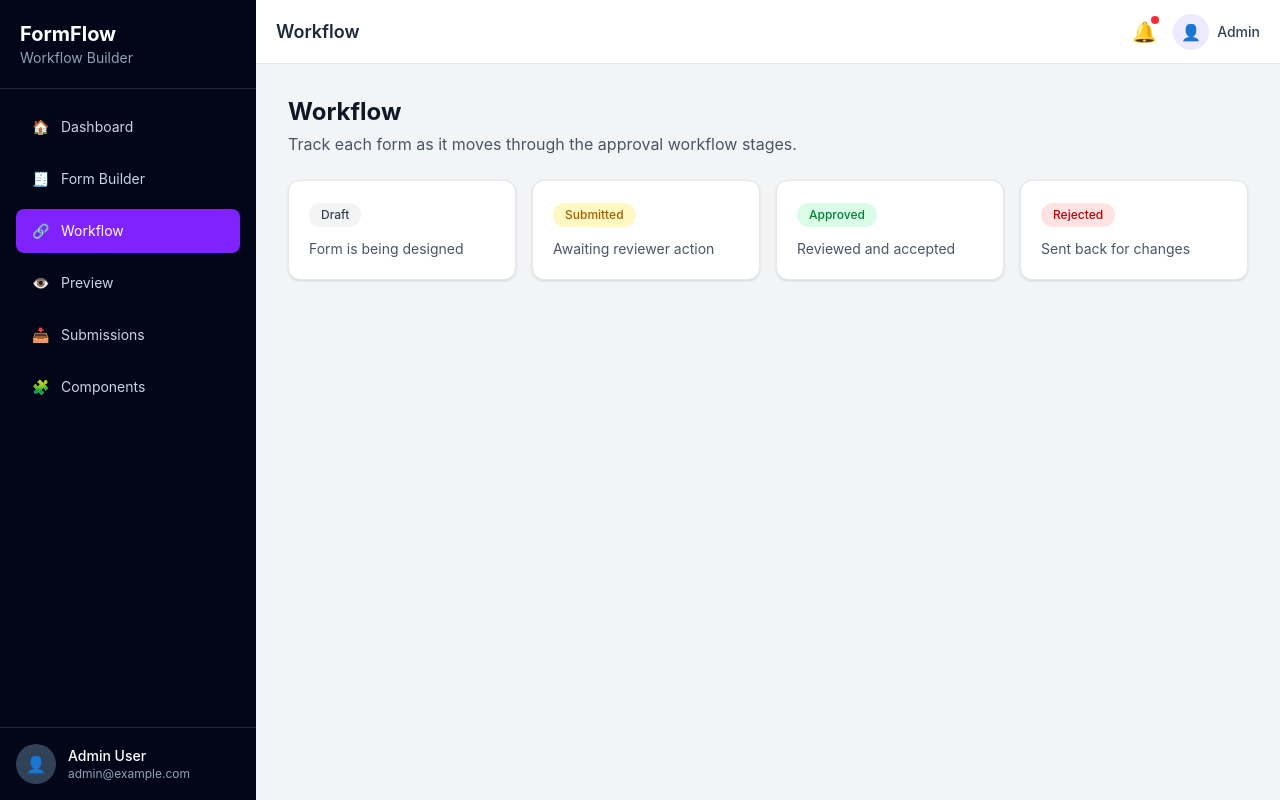
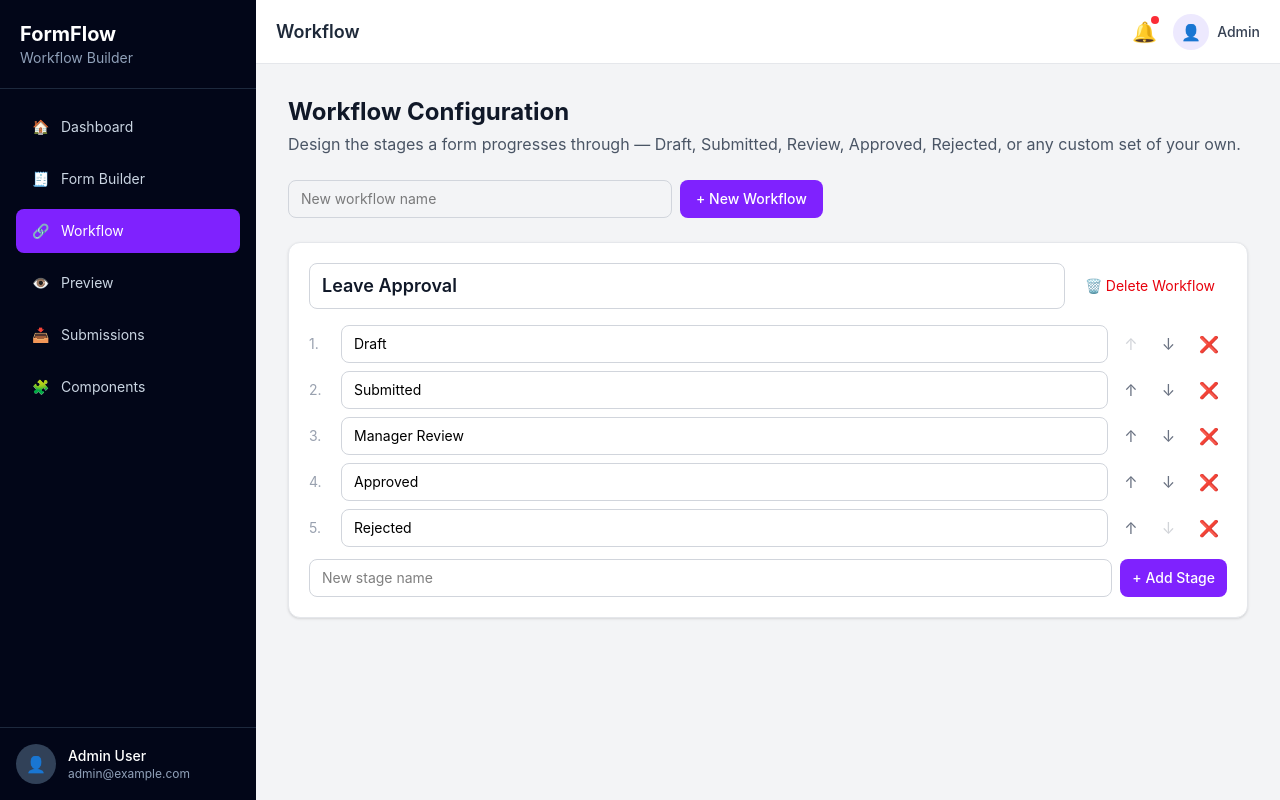
Before and after one commit to sidhant223/workflow-form-builder, a React (Vite) app: page /workflow in a window 1280 px wide. Built offline with nearby package versions, Linux system fonts and the light colour scheme.

Commit message:
feat: build the workflow configuration page (create, edit, reorder stages, role-gated)

```diff
--- /dev/null
+++ b/src/components/workflow/WorkflowStageEditor.jsx
@@ -0,0 +1,94 @@
+// src/components/workflow/WorkflowStageEditor.jsx
+// Editor for a single workflow definition: rename it, and add/edit/delete/
+// reorder its stages. Read-only view is handled by the parent (workflow.jsx)
+// gating this component behind `canConfigureWorkflows(role)`.
+
+import { useState } from "react";
+import { useWorkflowStore } from "../../store/workflowStore";
+import Button from "../ui/button";
+
+export default function WorkflowStageEditor({ workflow, onDelete }) {
+  const updateWorkflowName = useWorkflowStore((s) => s.updateWorkflowName);
+  const addStage = useWorkflowStore((s) => s.addStage);
+  const updateStage = useWorkflowStore((s) => s.updateStage);
+  const removeStage = useWorkflowStore((s) => s.removeStage);
+  const reorderStage = useWorkflowStore((s) => s.reorderStage);
+  const [newStageName, setNewStageName] = useState("");
+
+  const handleAddStage = () => {
+    if (!newStageName.trim()) return;
+    addStage(workflow.id, newStageName.trim());
+    setNewStageName("");
+  };
+
+  return (
+    <div className="rounded-xl border border-gray-200 bg-white p-5 shadow-sm">
+      <div className="flex items-center gap-2">
+        <input
+          type="text"
+          value={workflow.workflowName}
+          onChange={(e) => updateWorkflowName(workflow.id, e.target.value)}
+          className="flex-1 rounded-lg border border-gray-300 px-3 py-2 text-lg font-semibold text-gray-900 outline-none focus:ring-2 focus:ring-violet-300"
+          aria-label="Workflow Name"
+        />
+        <button
+          onClick={() => onDelete(workflow.id)}
+          className="rounded-lg px-3 py-2 text-sm text-red-600 hover:bg-red-50"
+        >
+          🗑️ Delete Workflow
+        </button>
+      </div>
+
+      <div className="mt-4 space-y-2">
+        {workflow.stages.map((stage, index) => (
+          <div key={index} className="flex items-center gap-2">
+            <span className="w-6 text-sm text-gray-400">{index + 1}.</span>
+            <input
+              type="text"
+              value={stage}
+              onChange={(e) => updateStage(workflow.id, index, e.target.value)}
+              className="flex-1 rounded-lg border border-gray-300 px-3 py-2 text-sm outline-none focus:ring-2 focus:ring-violet-300"
+              aria-label={`Stage ${index + 1}`}
+            />
+            <button
+              onClick={() => reorderStage(workflow.id, index, index - 1)}
+              disabled={index === 0}
+              aria-label={`Move ${stage} up`}
+              className="rounded px-2 py-1 text-gray-500 hover:bg-gray-100 disabled:opacity-30"
+            >
+              ↑
+            </button>
+            <button
+              onClick={() => reorderStage(workflow.id, index, index + 1)}
+              disabled={index === workflow.stages.length - 1}
+              aria-label={`Move ${stage} down`}
+              className="rounded px-2 py-1 text-gray-500 hover:bg-gray-100 disabled:opacity-30"
+            >
+              ↓
+            </button>
+            <button
+              onClick={() => removeStage(workflow.id, index)}
+              aria-label={`Delete ${stage}`}
+              className="rounded px-2 py-1 text-gray-500 hover:bg-red-100"
+            >
+              ❌
+            </button>
+          </div>
+        ))}
+      </div>
+
+      <div className="mt-3 flex gap-2">
+        <input
+          type="text"
+          value={newStageName}
+          onChange={(e) => setNewStageName(e.target.value)}
+          placeholder="New stage name"
+          className="flex-1 rounded-lg border border-gray-300 px-3 py-2 text-sm outline-none focus:ring-2 focus:ring-violet-300"
+        />
+        <Button size="sm" onClick={handleAddStage}>
+          + Add Stage
+        </Button>
+      </div>
+    </div>
+  );
+}
--- a/src/pages/workflow.jsx
+++ b/src/pages/workflow.jsx
@@ -1,33 +1,93 @@
+// src/pages/workflow.jsx
+// Route: /workflow
+// Configure workflow definitions: name, add/edit/delete/reorder stages.
+// Only the simulated Admin role can edit; other roles see a read-only view.
+
+import { useState } from "react";
+import { useWorkflowStore } from "../store/workflowStore";
+import { useCurrentUser } from "../store/roleStore";
+import { canConfigureWorkflows } from "../workflow/rolePermissions";
+import WorkflowStageEditor from "../components/workflow/WorkflowStageEditor";
 import Badge from "../components/ui/badge";
+import Button from "../components/ui/button";
 
-const stages = [
-  { name: "Draft", description: "Form is being designed", type: "neutral" },
-  { name: "Submitted", description: "Awaiting reviewer action", type: "warning" },
-  { name: "Approved", description: "Reviewed and accepted", type: "success" },
-  { name: "Rejected", description: "Sent back for changes", type: "error" },
-];
-
-function Workflow() {
+function ReadOnlyWorkflowCard({ workflow }) {
   return (
-    <div>
-      <h1 className="text-2xl font-bold text-gray-900">Workflow</h1>
-      <p className="mt-1 text-gray-600">
-        Track each form as it moves through the approval workflow stages.
-      </p>
-
-      <div className="mt-6 grid gap-4 sm:grid-cols-2 lg:grid-cols-4">
-        {stages.map((stage) => (
-          <div
-            key={stage.name}
-            className="rounded-xl border border-gray-200 bg-white p-5 shadow-sm"
-          >
-            <Badge text={stage.name} type={stage.type} />
-            <p className="mt-3 text-sm text-gray-600">{stage.description}</p>
-          </div>
+    <div className="rounded-xl border border-gray-200 bg-white p-5 shadow-sm">
+      <h3 className="text-lg font-semibold text-gray-900">{workflow.workflowName}</h3>
+      <div className="mt-3 flex flex-wrap gap-2">
+        {workflow.stages.map((stage) => (
+          <Badge key={stage} text={stage} type="neutral" />
         ))}
       </div>
     </div>
   );
 }
 
+function Workflow() {
+  const workflows = useWorkflowStore((s) => s.workflows);
+  const addWorkflow = useWorkflowStore((s) => s.addWorkflow);
+  const removeWorkflow = useWorkflowStore((s) => s.removeWorkflow);
+  const currentUser = useCurrentUser();
+  const canConfigure = canConfigureWorkflows(currentUser.role);
+  const [newWorkflowName, setNewWorkflowName] = useState("");
+
+  const handleCreate = () => {
+    if (!newWorkflowName.trim()) return;
+    addWorkflow(newWorkflowName.trim());
+    setNewWorkflowName("");
+  };
+
+  return (
+    <div>
+      <h1 className="text-2xl font-bold text-gray-900">Workflow Configuration</h1>
+      <p className="mt-1 text-gray-600">
+        Design the stages a form progresses through — Draft, Submitted, Review, Approved,
+        Rejected, or any custom set of your own.
+      </p>
+
+      {!canConfigure && (
+        <p className="mt-3 rounded-lg bg-amber-50 border border-amber-200 px-3 py-2 text-sm text-amber-700">
+          You're viewing as <strong>{currentUser.role}</strong>. Only Admins can configure
+          workflows.
+        </p>
+      )}
+
+      {canConfigure && (
+        <div className="mt-6 flex gap-2">
+          <input
+            type="text"
+            value={newWorkflowName}
+            onChange={(e) => setNewWorkflowName(e.target.value)}
+            placeholder="New workflow name"
+            className="flex-1 max-w-sm rounded-lg border border-gray-300 px-3 py-2 text-sm outline-none focus:ring-2 focus:ring-violet-300"
+          />
+          <Button onClick={handleCreate}>+ New Workflow</Button>
+        </div>
+      )}
+
+      <div className="mt-6 space-y-4">
+        {workflows.length === 0 ? (
+          <div className="flex flex-col items-center justify-center rounded-xl border-2 border-dashed border-gray-200 py-12 text-center text-gray-400">
+            <span className="mb-2 text-3xl">🗂️</span>
+            <p className="font-medium">No workflows configured yet</p>
+          </div>
+        ) : canConfigure ? (
+          workflows.map((workflow) => (
+            <WorkflowStageEditor
+              key={workflow.id}
+              workflow={workflow}
+              onDelete={removeWorkflow}
+            />
+          ))
+        ) : (
+          workflows.map((workflow) => (
+            <ReadOnlyWorkflowCard key={workflow.id} workflow={workflow} />
+          ))
+        )}
+      </div>
+    </div>
+  );
+}
+
 export default Workflow;
```
Also changed, not shown: 1 other file (tests, documents, lock files or other folders).
